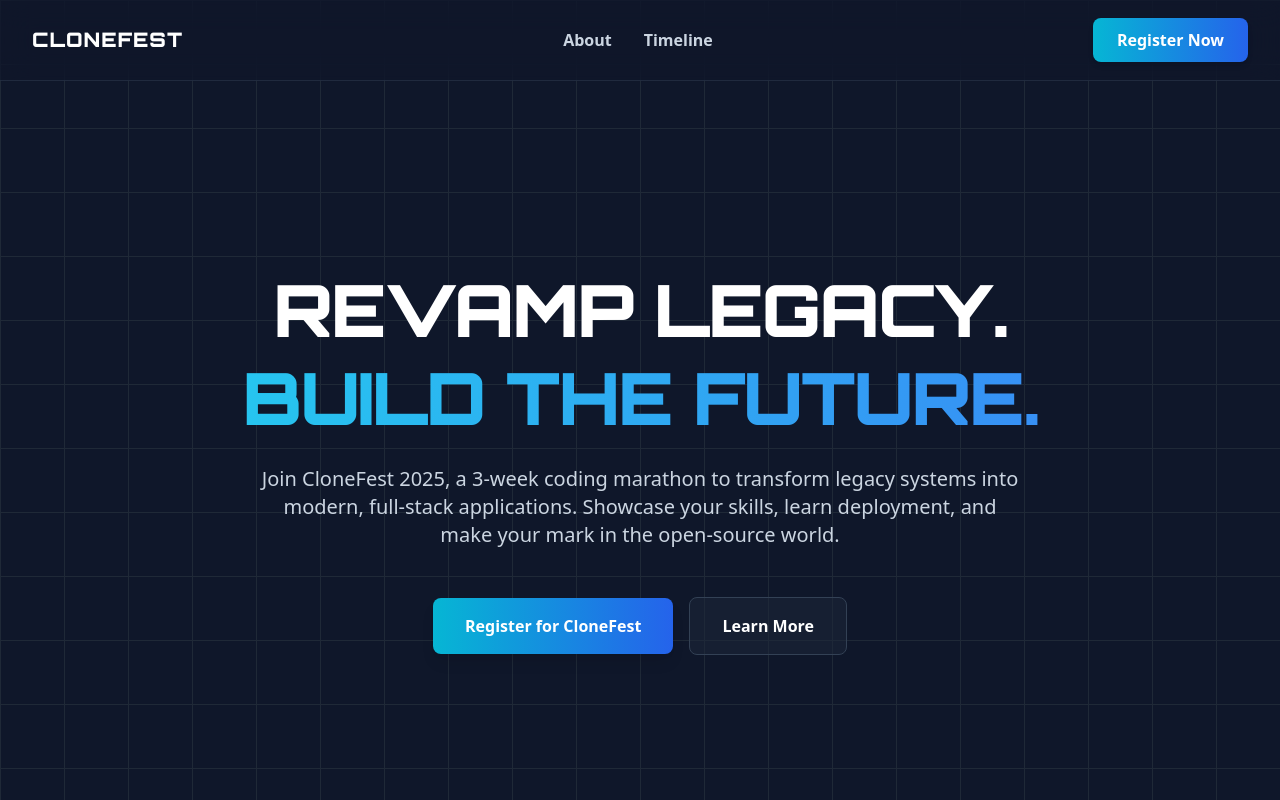
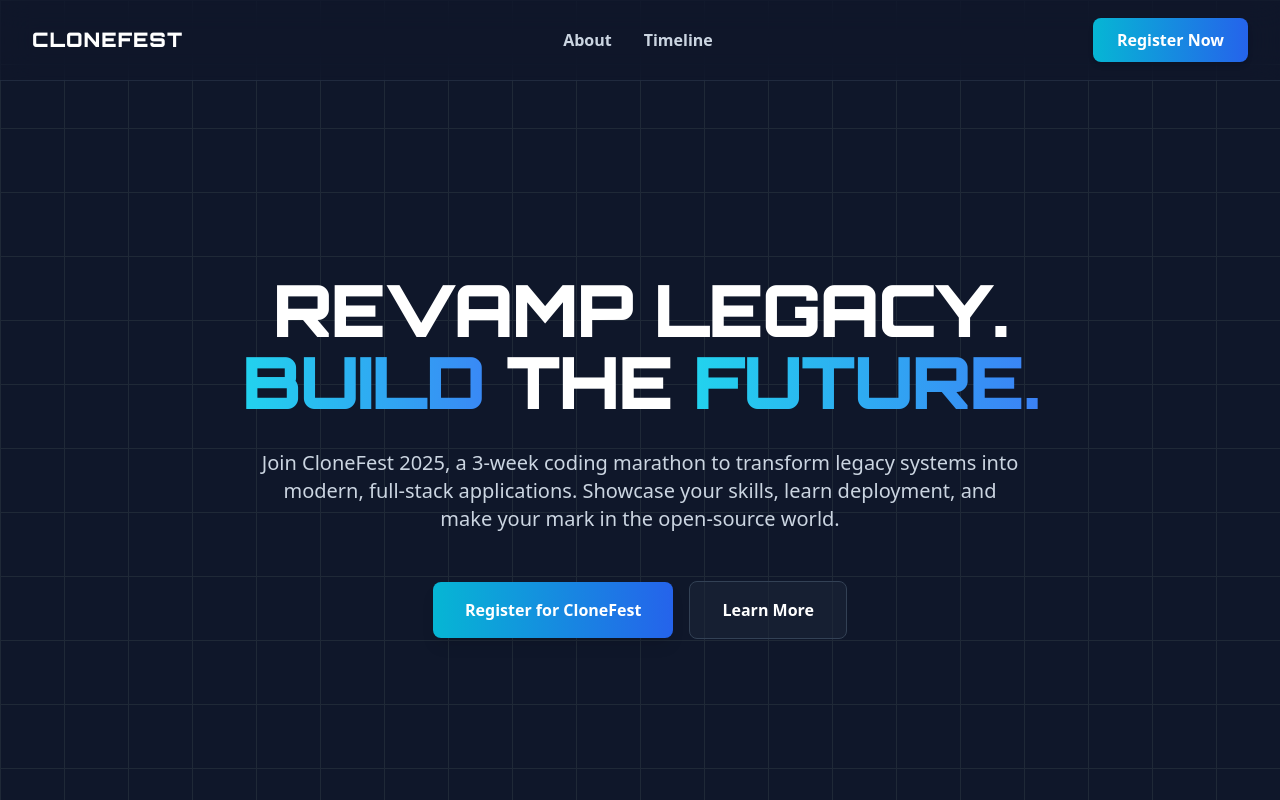
Before and after one commit to Lonecoder1109/CloneFest2025, a React (Vite) app: page / in a window 1280 px wide. Shown: the top 800 px of the page. Built offline with nearby package versions, Linux system fonts and the light colour scheme.

Commit message:
final commits

```diff
--- /dev/null
+++ b/components/BlurText.tsx
@@ -0,0 +1,124 @@
+import { useEffect, useRef, useState, useMemo } from 'react';
+
+type BlurTextProps = {
+  text?: string;
+  delay?: number;
+  className?: string;
+  animateBy?: 'words' | 'letters';
+  direction?: 'top' | 'bottom';
+  threshold?: number;
+  rootMargin?: string;
+  onAnimationComplete?: () => void;
+  stepDuration?: number;
+  gradientWords?: string[]; // Words that should have gradient styling
+};
+
+const BlurText: React.FC<BlurTextProps> = ({
+  text = '',
+  delay = 200,
+  className = '',
+  animateBy = 'words',
+  direction = 'top',
+  threshold = 0.1,
+  rootMargin = '0px',
+  onAnimationComplete,
+  stepDuration = 0.35,
+  gradientWords = [],
+}) => {
+  const elements = animateBy === 'words' ? text.split(' ') : text.split('');
+  const [inView, setInView] = useState(false);
+  const ref = useRef<HTMLParagraphElement>(null);
+
+  useEffect(() => {
+    if (!ref.current) return;
+    const observer = new IntersectionObserver(
+      ([entry]) => {
+        if (entry.isIntersecting) {
+          setInView(true);
+          observer.unobserve(ref.current as Element);
+        }
+      },
+      { threshold, rootMargin }
+    );
+    observer.observe(ref.current);
+    return () => observer.disconnect();
+  }, [threshold, rootMargin]);
+
+  useEffect(() => {
+    if (inView && onAnimationComplete) {
+      const totalDelay = elements.length * delay + stepDuration * 1000;
+      const timer = setTimeout(() => {
+        onAnimationComplete();
+      }, totalDelay);
+      return () => clearTimeout(timer);
+    }
+  }, [inView, elements.length, delay, stepDuration, onAnimationComplete]);
+
+  const keyframes = useMemo(() => {
+    const transformY = direction === 'top' ? '-50px' : '50px';
+    return `
+      @keyframes blur-in-${direction} {
+        0% {
+          filter: blur(10px);
+          opacity: 0;
+          transform: translateY(${transformY});
+        }
+        50% {
+          filter: blur(5px);
+          opacity: 0.5;
+          transform: translateY(${direction === 'top' ? '5px' : '-5px'});
+        }
+        100% {
+          filter: blur(0px);
+          opacity: 1;
+          transform: translateY(0);
+        }
+      }
+    `;
+  }, [direction]);
+
+  const isGradientWord = (word: string) => {
+    return gradientWords.some(gradientWord =>
+      word.toLowerCase().includes(gradientWord.toLowerCase())
+    );
+  };
+
+  return (
+    <>
+      <style>{keyframes}</style>
+      <div
+        ref={ref}
+        className={className}
+        style={{ display: 'flex', flexWrap: 'wrap', justifyContent: 'center' }}
+      >
+        {elements.map((segment, index) => {
+          const animationDelay = `${(index * delay) / 1000}s`;
+          const animationDuration = `${stepDuration}s`;
+          const shouldUseGradient = isGradientWord(segment);
+
+          return (
+            <span
+              key={index}
+              style={{
+                display: 'inline-block',
+                willChange: 'transform, filter, opacity',
+                animation: inView
+                  ? `blur-in-${direction} ${animationDuration} ease-out ${animationDelay} forwards`
+                  : 'none',
+                filter: inView ? undefined : 'blur(10px)',
+                opacity: inView ? undefined : 0,
+                transform: inView ? undefined : `translateY(${direction === 'top' ? '-50px' : '50px'})`,
+              }}
+              className={shouldUseGradient ? 'bg-clip-text text-transparent bg-gradient-to-r from-cyan-400 to-blue-500' : ''}
+            >
+              {segment === ' ' ? '\u00A0' : segment}
+              {animateBy === 'words' && index < elements.length - 1 && '\u00A0'}
+            </span>
+          );
+        })}
+      </div>
+    </>
+  );
+};
+
+export default BlurText;
--- a/components/Hero.tsx
+++ b/components/Hero.tsx
@@ -1,4 +1,5 @@
 import React from 'react';
+import BlurText from './BlurText';
 
 interface HeroProps {
   onNavigateToAuth: () => void;
@@ -7,12 +8,22 @@ interface HeroProps {
 export const Hero: React.FC<HeroProps> = ({ onNavigateToAuth }) => {
   return (
     <section className="relative z-10 py-32 md:py-48 text-center">
-      <h1 className="font-orbitron text-4xl md:text-6xl lg:text-7xl font-black uppercase tracking-tight text-white leading-tight">
-        Revamp Legacy.
-        <span className="block bg-clip-text text-transparent bg-gradient-to-r from-cyan-400 to-blue-500 mt-2 md:mt-4">
-           Build the Future.
-        </span>
-      </h1>
+      <BlurText
+        text="Revamp Legacy."
+        delay={250}
+        animateBy="words"
+        direction="top"
+        gradientWords={["Build", "Future"]}
+        className="font-orbitron text-4xl md:text-6xl lg:text-7xl font-black uppercase tracking-tight text-white leading-tight"
+      />
+      <BlurText
+        text="Build the Future."
+        delay={250}
+        animateBy="words"
+        direction="top"
+        gradientWords={["Build", "Future"]}
+        className="font-orbitron text-4xl md:text-6xl lg:text-7xl font-black uppercase tracking-tight text-white leading-tight"
+      />
       <p className="mt-8 max-w-3xl mx-auto text-lg md:text-xl text-slate-300">
         Join CloneFest 2025, a 3-week coding marathon to transform legacy systems into modern, full-stack applications. Showcase your skills, learn deployment, and make your mark in the open-source world.
       </p>
--- a/package.json
+++ b/package.json
@@ -9,6 +9,8 @@
     "preview": "vite preview"
   },
   "dependencies": {
+    "framer-motion": "^12.23.9",
+    "gsap": "^3.13.0",
     "react": "^19.1.0",
     "react-dom": "^19.1.0"
   },
```
Also changed, not shown: components/ScrambledText.css (added), components/ScrambledText.tsx (added), 1 other file (tests, documents, lock files or other folders).
